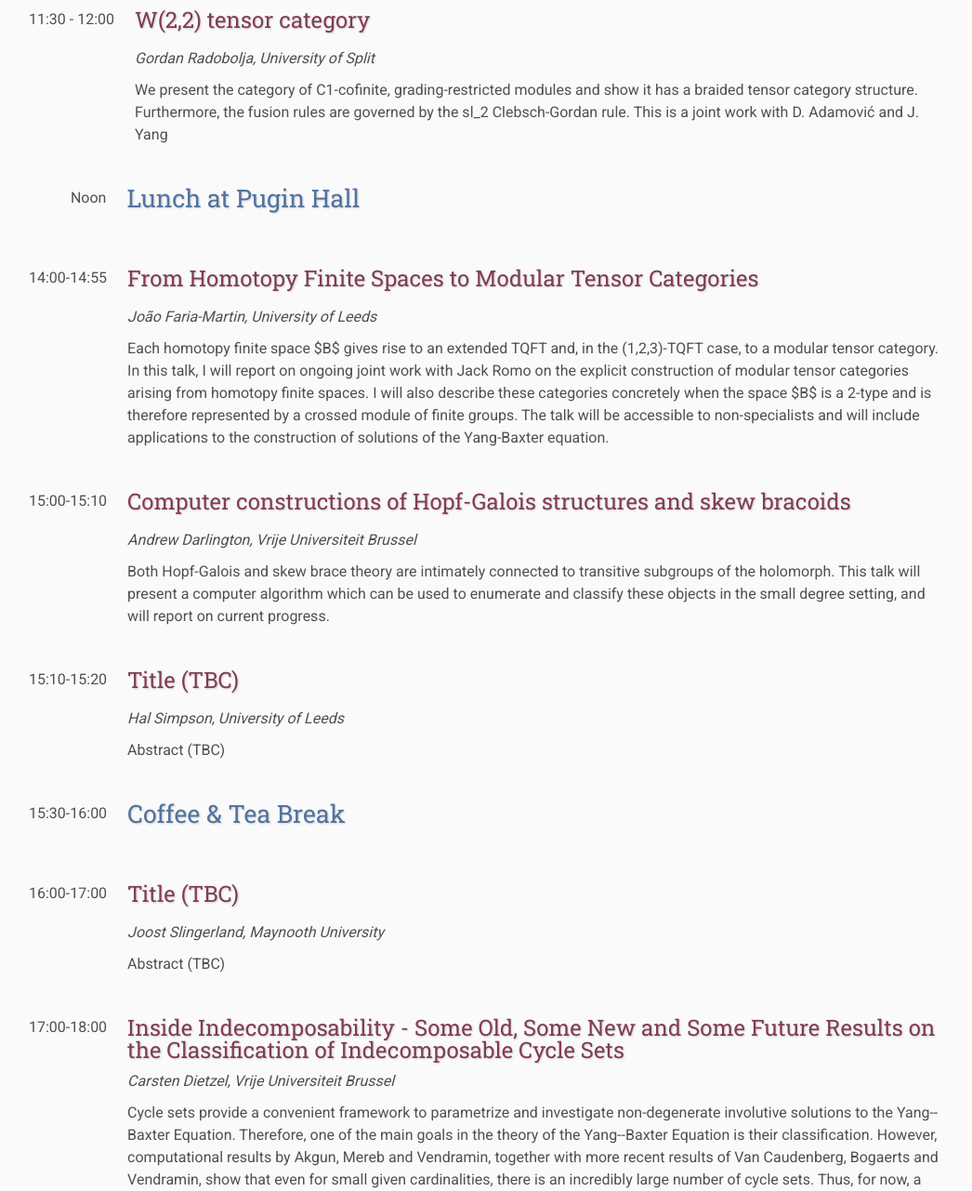
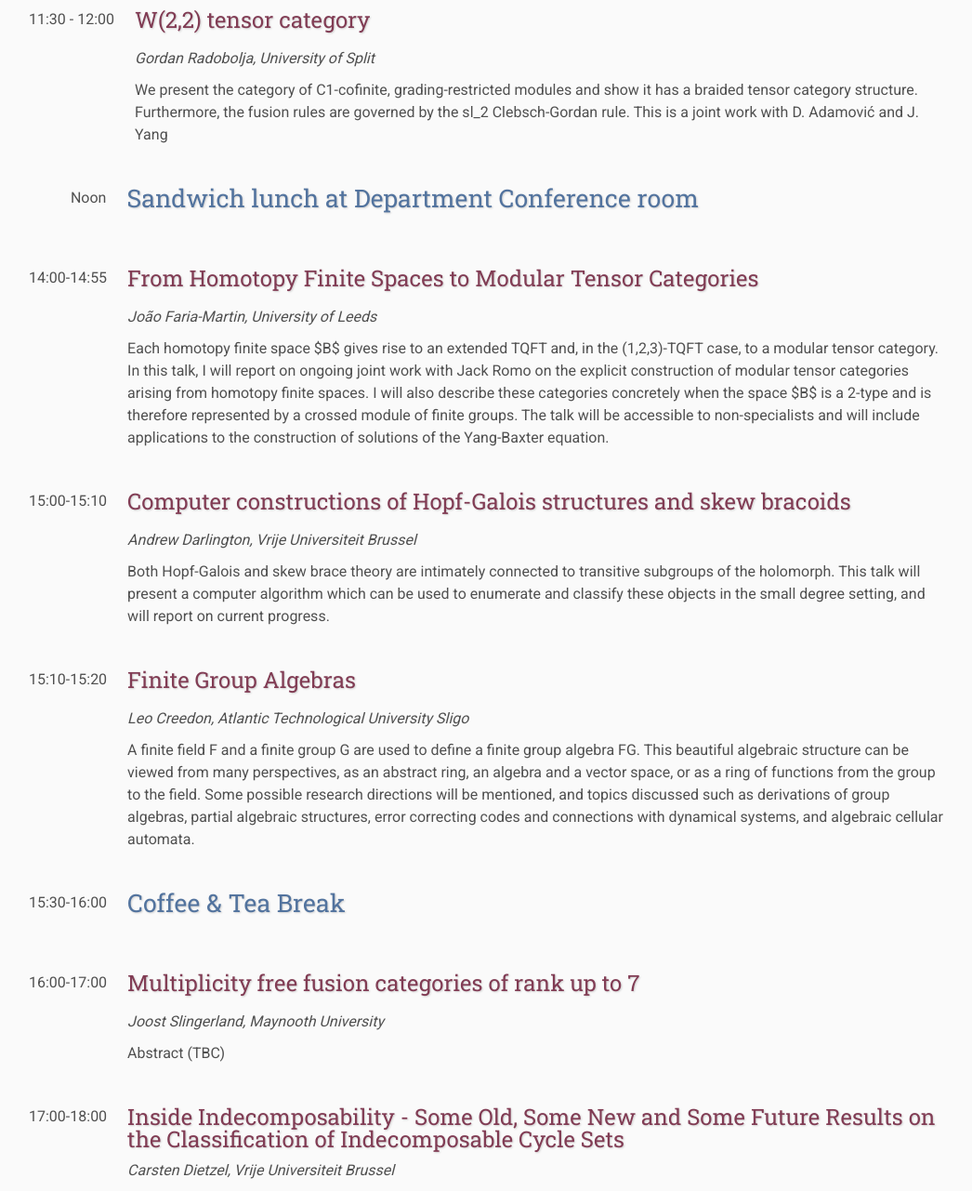
Before and after one commit to VanAntwerpen/BraidingNewGround, a plain HTML site: page program/index.html in a window 1280 px wide. Shown: the part 4079-5360 px from the top of the page at 93% size, without its empty margins (111-1157 px from the left). Drawn offline with nearby package versions, Linux system fonts and the light colour scheme; some packages are replaced by stand-ins of ours; files that its build step writes are made by us from their sources.

Commit message:
Penultimate abstract update

```diff
--- a/program/index.html
+++ b/program/index.html
@@ -420,7 +420,7 @@ This is a joint work with D. Adamović and J. Yang
                 Noon
             </td>
             <td class="title-special">
-                Lunch at Pugin Hall
+                Sandwich lunch at Department Conference room
             </td>
         </tr>
         <tr>
@@ -478,17 +478,17 @@ The talk will be accessible to non-specialists and will include applications to
                 15:10-15:20
             </td>
             <td class="title">
-                Title (TBC)
+                Finite Group Algebras
             </td>
         </tr>
         <tr>
             <td class="speaker">
-                Hal Simpson, University of Leeds
+                Leo Creedon, Atlantic Technological University Sligo
             </td>
         </tr>
         <tr>
             <td class="abstract">
-                Abstract (TBC)
+                A finite field F and a finite group G are used to define a finite group algebra FG. This beautiful algebraic structure can be viewed from many perspectives, as an abstract ring, an algebra and a vector space, or as a ring of functions from the group to the field. Some possible research directions will be mentioned, and topics discussed such as derivations of group algebras, partial algebraic structures, error correcting codes and connections with dynamical systems, and algebraic cellular automata.
             </td>
         </tr>
     </table>
@@ -515,7 +515,7 @@ The talk will be accessible to non-specialists and will include applications to
                 16:00-17:00
             </td>
             <td class="title">
-                Title (TBC)
+                Multiplicity free fusion categories of rank up to 7
             </td>
         </tr>
         <tr>
```
